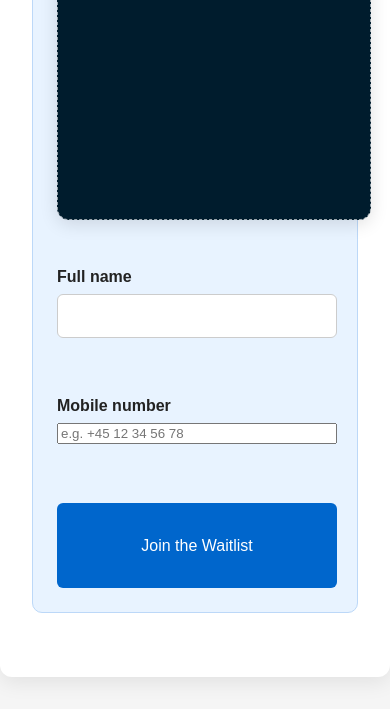
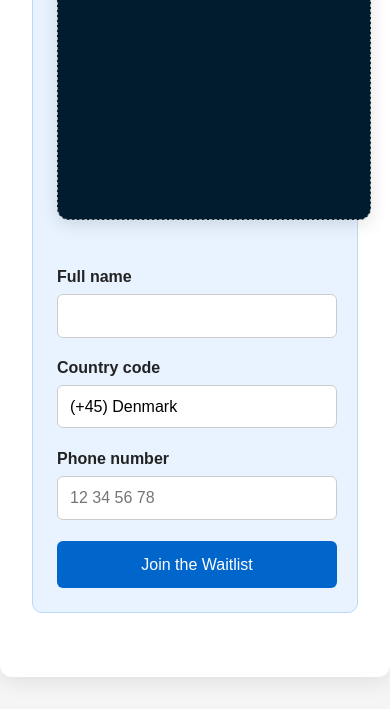
Before and after one commit to olol24af/DIS-Eksamen-Gruppe20, a website: page views/index.html in a window 390 px wide. Shown: the part 797-1506 px from the top of the page. Drawn offline with Linux system fonts and the light colour scheme; no server answers.

Commit message:
restart fix, og country code consistency

```diff
--- a/package.json
+++ b/package.json
@@ -4,7 +4,8 @@
   "private": true,
   "main": "app.js",
   "scripts": {
-    "start": "node ./bin/www"
+    "start": "node ./bin/www",
+    "restart": "npm i && pm2 restart all"
   },
   "dependencies": {
     "cloudinary": "^1.41.3",
--- a/public/stylesheets/style.css
+++ b/public/stylesheets/style.css
@@ -139,11 +139,18 @@ label {
 }
 
 input[type="text"],
-input[type="email"] {
+input[type="email"],
+input[type="tel"],
+select {
   padding: 0.75rem;
   border: 1px solid #ccc;
   border-radius: 6px;
   font-size: 1rem;
+}
+
+.cta__form select {
+  background-color: #fff;
+  appearance: none;
 }
 
 .notice {
--- a/views/index.html
+++ b/views/index.html
@@ -40,8 +40,18 @@
               <input type="text" name="fullName" required />
             </label>
             <label>
-              Mobile number
-              <input type="tel" name="phone" inputmode="tel" pattern="[\d+\s()-]{5,}" placeholder="e.g. +45 12 34 56 78" required />
+              Country code
+              <select name="countryCode" data-country-select required>
+                <option value="+45">(+45) Denmark</option>
+                <option value="+1">(+1) United States</option>
+                <option value="+44">(+44) United Kingdom</option>
+                <option value="+33">(+33) France</option>
+                <option value="+49">(+49) Germany</option>
+              </select>
+            </label>
+            <label>
+              Phone number
+              <input type="tel" name="phone" inputmode="tel" pattern="[0-9\s()-]{5,}" placeholder="12 34 56 78" required />
             </label>
             <button type="submit">Join the Waitlist</button>
           </form>
@@ -54,6 +64,7 @@
         const params = new URLSearchParams(window.location.search);
         const nameField = document.querySelector('input[name="fullName"]');
         const phoneField = document.querySelector('input[name="phone"]');
+        const countrySelect = document.querySelector('[data-country-select]');
         const visitsTarget = document.querySelector('[data-visit-count]');
         const pluralTarget = document.querySelector('[data-visit-plural]');
         const errorBox = document.querySelector('[data-error]');
@@ -65,8 +76,29 @@
           nameField.value = params.get('name') || '';
         }
 
+        const existingCountry = params.get('phoneCountry');
+        const existingLocal = params.get('phoneLocal');
+        const combinedPhone = params.get('phone');
+
+        if (countrySelect) {
+          let selected = existingCountry || '+45';
+
+          if (!existingCountry && combinedPhone && combinedPhone.startsWith('+')) {
+            selected = combinedPhone.match(/^\+\d{1,4}/)?.[0] || selected;
+          }
+
+          const option = Array.from(countrySelect.options).find((opt) => opt.value === selected);
+          countrySelect.value = option ? option.value : '+45';
+        }
+
         if (phoneField) {
-          phoneField.value = params.get('phone') || '';
+          let localValue = existingLocal || '';
+
+          if (!localValue && combinedPhone) {
+            localValue = combinedPhone.replace(/^\+\d{1,4}/, '');
+          }
+
+          phoneField.value = localValue;
         }
 
         const errorMessage = params.get('error');
```
Also changed, not shown: routes/index.js (+11 -8 lines), 1 other file.
